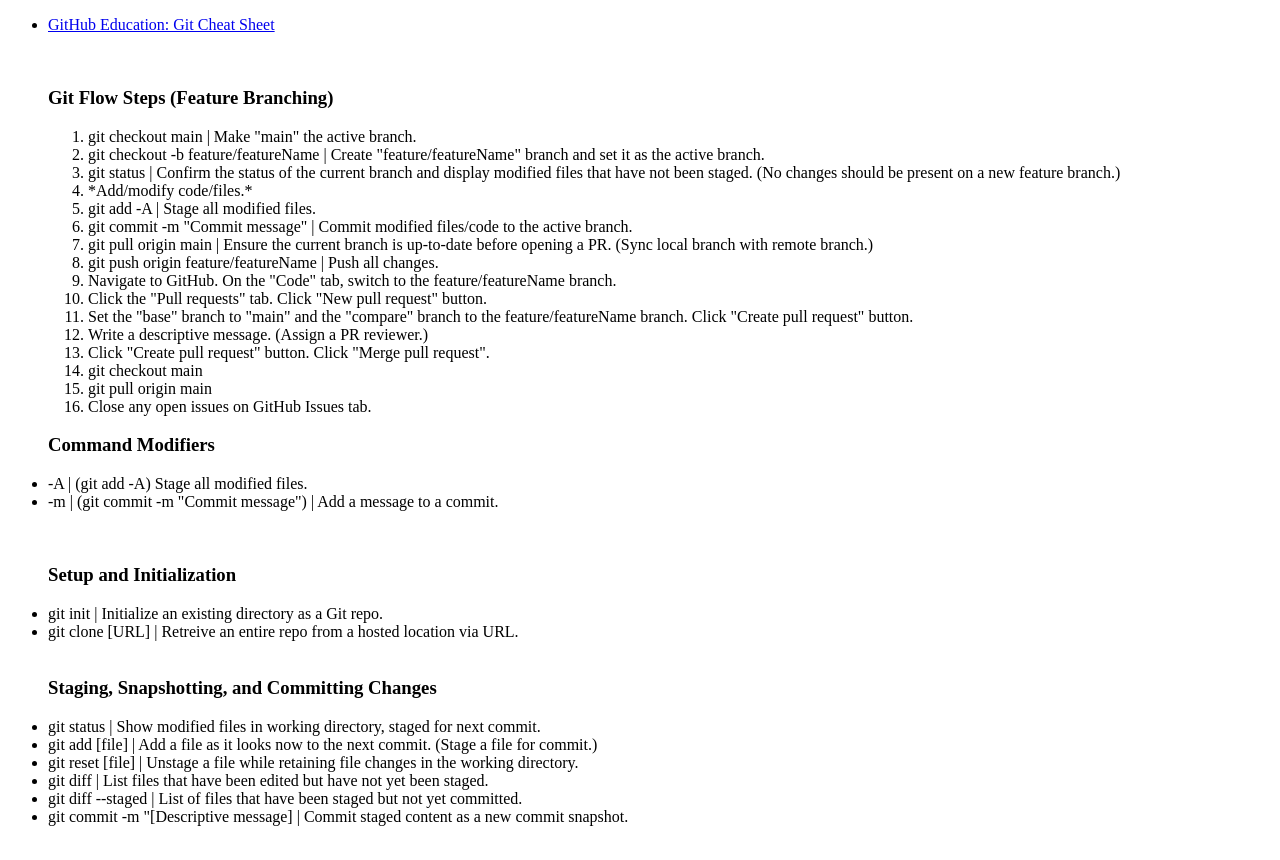
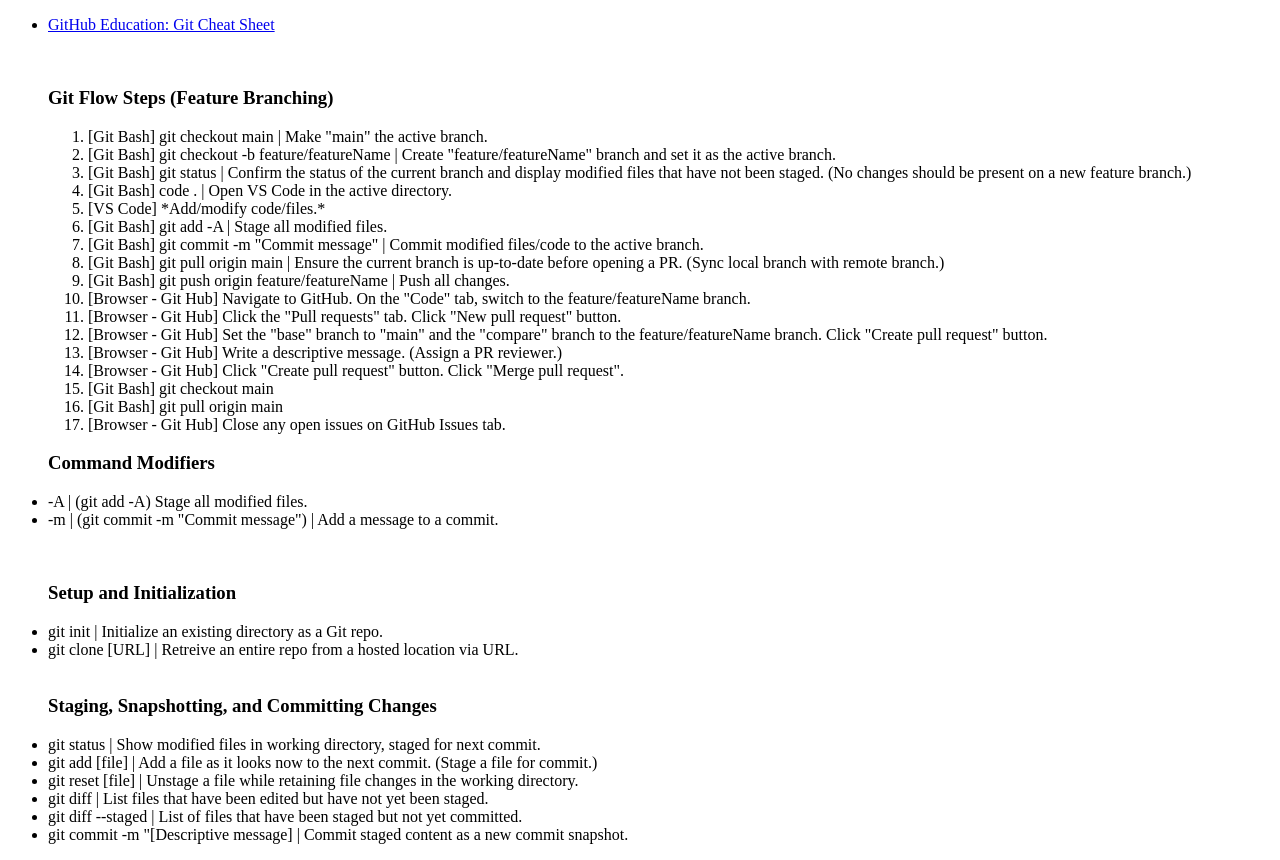
Before and after one commit to apoborka/prework-study-guide, a plain HTML site: page index.html in a window 1280 px wide. Shown: the part 1581-2441 px from the top of the page. Drawn offline with Linux system fonts and the light colour scheme.

Commit message:
Added complete Git Flow steps to Git notes

```diff
--- a/index.html
+++ b/index.html
@@ -58,22 +58,23 @@
           <ul>
             <h3>Git Flow Steps (Feature Branching)</h3>
              <ol>
-              <li>git checkout main | Make "main" the active branch.</li>
-              <li>git checkout -b feature/featureName | Create "feature/featureName" branch and set it as the active branch.</li>
-              <li>git status | Confirm the status of the current branch and display modified files that have not been staged. (No changes should be present on a new feature branch.)</li>
-              <li>*Add/modify code/files.*</li>
-              <li>git add -A | Stage all modified files.</li>
-              <li>git commit -m "Commit message" | Commit modified files/code to the active branch.</li>
-              <li>git pull origin main | Ensure the current branch is up-to-date before opening a PR. (Sync local branch with remote branch.)</li>
-              <li>git push origin feature/featureName | Push all changes.</li>
-              <li>Navigate to GitHub. On the "Code" tab, switch to the feature/featureName branch.</li>
-              <li>Click the "Pull requests" tab. Click "New pull request" button.</li>
-              <li>Set the "base" branch to "main" and the "compare" branch to the feature/featureName branch. Click "Create pull request" button.</li>
-              <li>Write a descriptive message. (Assign a PR reviewer.)</li>
-              <li>Click "Create pull request" button. Click "Merge pull request".</li>
-              <li>git checkout main</li>
-              <li>git pull origin main</li>
-              <li>Close any open issues on GitHub Issues tab.</li>
+              <li>[Git Bash] git checkout main | Make "main" the active branch.</li>
+              <li>[Git Bash] git checkout -b feature/featureName | Create "feature/featureName" branch and set it as the active branch.</li>
+              <li>[Git Bash] git status | Confirm the status of the current branch and display modified files that have not been staged. (No changes should be present on a new feature branch.)</li>
+              <li>[Git Bash] code . | Open VS Code in the active directory.</li>
+              <li>[VS Code] *Add/modify code/files.*</li>
+              <li>[Git Bash] git add -A | Stage all modified files.</li>
+              <li>[Git Bash] git commit -m "Commit message" | Commit modified files/code to the active branch.</li>
+              <li>[Git Bash] git pull origin main | Ensure the current branch is up-to-date before opening a PR. (Sync local branch with remote branch.)</li>
+              <li>[Git Bash] git push origin feature/featureName | Push all changes.</li>
+              <li>[Browser - Git Hub] Navigate to GitHub. On the "Code" tab, switch to the feature/featureName branch.</li>
+              <li>[Browser - Git Hub] Click the "Pull requests" tab. Click "New pull request" button.</li>
+              <li>[Browser - Git Hub] Set the "base" branch to "main" and the "compare" branch to the feature/featureName branch. Click "Create pull request" button.</li>
+              <li>[Browser - Git Hub] Write a descriptive message. (Assign a PR reviewer.)</li>
+              <li>[Browser - Git Hub] Click "Create pull request" button. Click "Merge pull request".</li>
+              <li>[Git Bash] git checkout main</li>
+              <li>[Git Bash] git pull origin main</li>
+              <li>[Browser - Git Hub] Close any open issues on GitHub Issues tab.</li>
              </ol>
           </ul>
           <ul>
```
